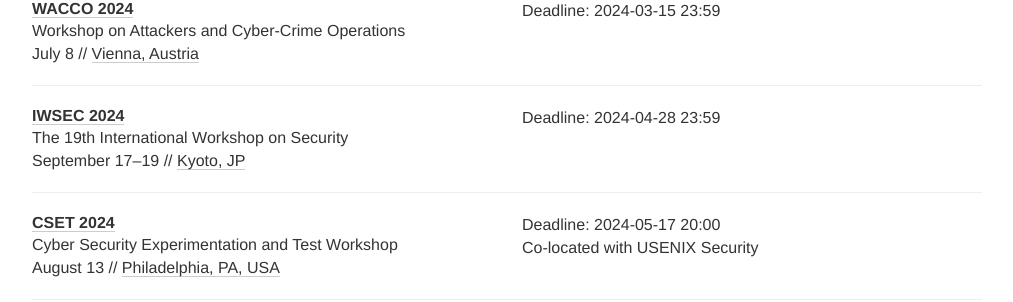
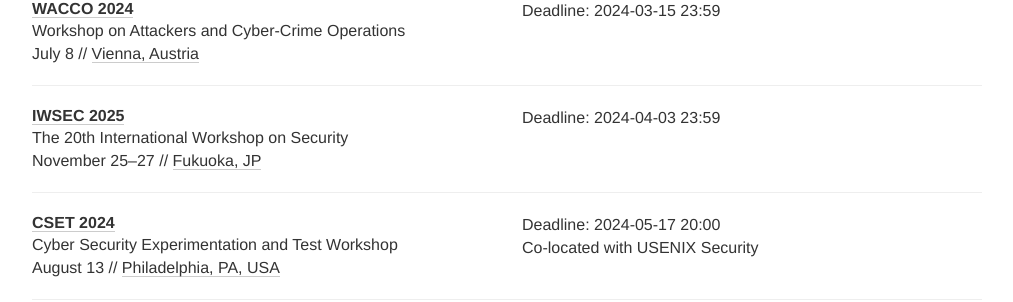
Before and after one commit to sec-deadlines/sec-deadlines.github.io, a Jekyll site: the page built from index.html, in a window 1280 px wide and 900 px high, scrolled down 14805 px. Shown: the part 153-455 px from the top of the window, without its empty margins (133-1146 px from the left). Built offline with Jekyll 4.4.1, drawn with Linux system fonts in a browser that asks for light colours; nearby versions of some CDN libraries; comment, search, counter and statistics services are not loaded.

Commit message:
IWSEC entry updated for IWSEC 2025
The entry IWSEC has been updated for the 20th Int. Workshop on Security in November 2025. Venue is Fukuoka in Japan.

```diff
--- a/_data/conferences.yml
+++ b/_data/conferences.yml
@@ -1047,13 +1047,13 @@
   tags: [SEC, PRIV]
 
 - name: IWSEC
-  description: The 19th International Workshop on Security
-  year: 2024
-  link: https://www.iwsec.org/2024/
-  deadline: ["2024-04-28 23:59"]
+  description: The 20th International Workshop on Security
+  year: 2025
+  link: https://www.iwsec.org/2025/
+  deadline: ["2024-04-03 23:59"]
   timezone: Etc/UTC
-  date: September 17-19
-  place: Kyoto, JP
+  date: November 25-27
+  place: Fukuoka, JP
   tags: [SEC, PRIV, CRYPTO, SHOP]
 
 - name: CSET
```
